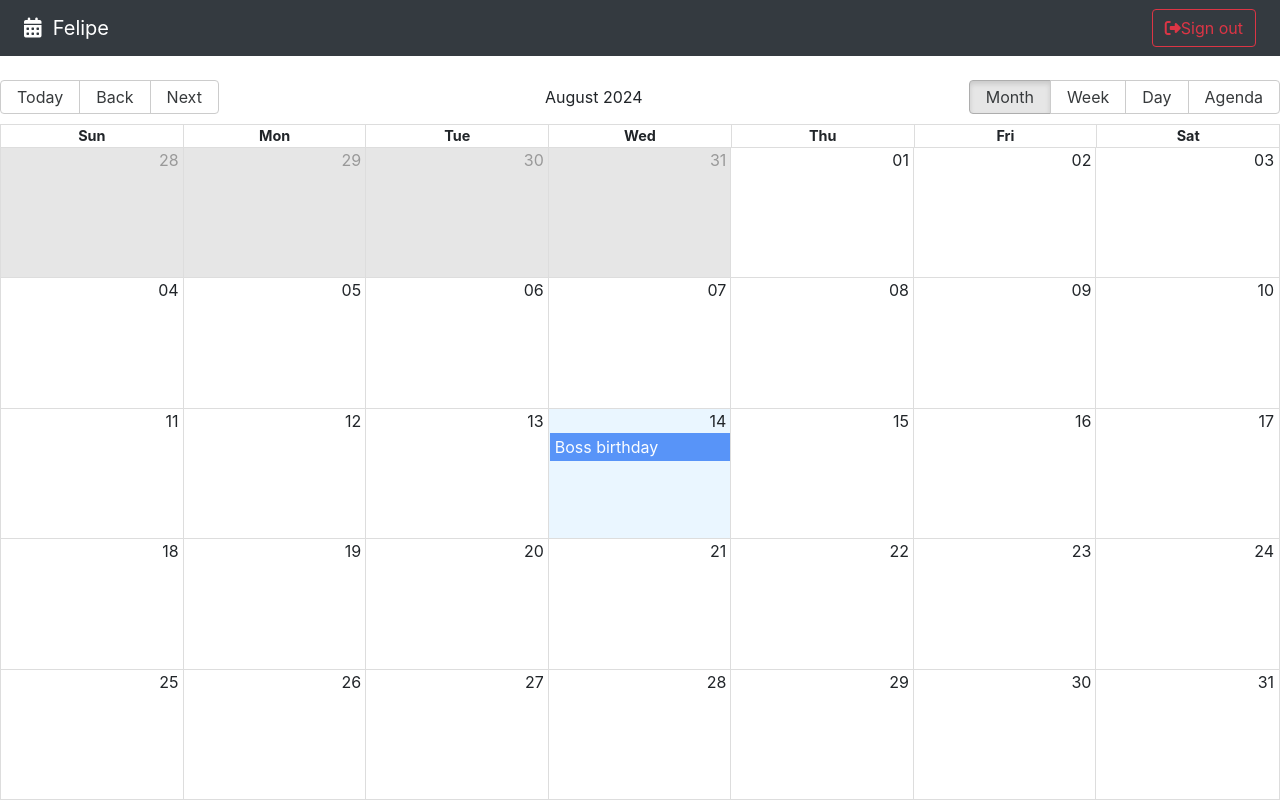
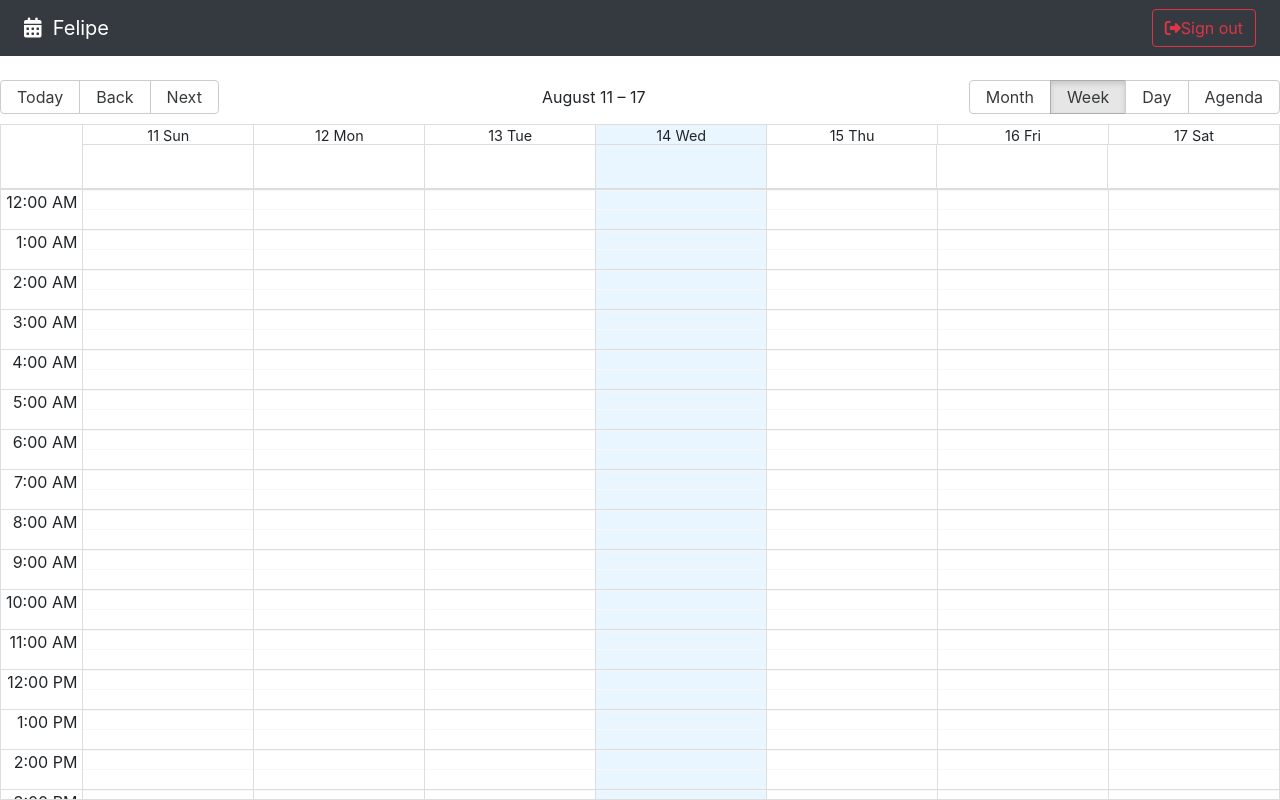
Before and after one commit to feliegonzalezmv/calendar-app, a React (Vite) app: page / in a window 1280 px wide. Built offline with nearby package versions, Linux system fonts and the light colour scheme.

Commit message:
Add calendar event component and listen events of calendar

```diff
--- /dev/null
+++ b/src/calendar/components/CalendarEvent.tsx
@@ -0,0 +1,15 @@
+import React from "react";
+import { EventProps } from "react-big-calendar";
+import { CustomEvent } from "../../types/customTypes";
+
+type CalendarEventProps = EventProps<CustomEvent>;
+
+export const CalendarEvent: React.FC<CalendarEventProps> = ({ event }) => {
+  const { title, user } = event;
+  return (
+    <>
+      <strong>{title}</strong>
+      <span> - {user?.name}</span>
+    </>
+  );
+};
--- a/src/calendar/index.ts
+++ b/src/calendar/index.ts
@@ -1,2 +1,3 @@
+export * from "./components/CalendarEvent";
+export * from "./components/NavBar";
 export * from "./pages/CalendarPage";
-export * from "./components/NavBar";
--- a/src/calendar/pages/CalendarPage.tsx
+++ b/src/calendar/pages/CalendarPage.tsx
@@ -1,42 +1,69 @@
-import { Calendar, CalendarProps } from "react-big-calendar";
+import { Calendar, View } from "react-big-calendar";
 import "react-big-calendar/lib/css/react-big-calendar.css";
 import { addHours } from "date-fns";
 
 import { NavBar } from "../components/NavBar";
 import { localizer } from "../../helpers";
+import { CalendarEvent } from "../components/CalendarEvent";
+import { CustomEvent } from "../../types/customTypes";
+import { useState } from "react";
 
-const events = [
+const events: CustomEvent[] = [
   {
     title: "Boss birthday",
-    notes: "Buy cupcake",
     start: new Date(),
     end: addHours(new Date(), 2),
+    notes: "Buy cupcake",
     bgColor: "#fafafa",
     user: { _id: "123", name: "Felipe" },
   },
 ];
 
 export const CalendarPage = () => {
-  const eventStyleGetter = (event: CalendarProps) => {
+  const [lastView, setLastView] = useState<View>(
+    (localStorage.getItem("lastView") as View) || "week"
+  );
+  const eventStyleGetter = () => {
     const style = {
       backgroundColor: "#347CF7",
       borderRadius: "0px",
       opacity: 0.8,
       color: "white",
     };
-    console.log("event :>> ", event);
+
     return { style };
   };
+
+  const onDoubleClick = (event: CustomEvent) => {
+    console.log({ doubleClick: event });
+  };
+
+  const onSelect = (event: CustomEvent) => {
+    console.log({ click: event });
+  };
+
+  const onViewChanged = (event: View) => {
+    localStorage.setItem("lastView", event);
+    setLastView(event);
+  };
+
   return (
     <>
       <NavBar></NavBar>
       <Calendar
         localizer={localizer}
         events={events}
+        defaultView={lastView}
         startAccessor="start"
         endAccessor="end"
         style={{ height: "calc(100vh - 80px)" }}
         eventPropGetter={eventStyleGetter}
+        components={{
+          event: CalendarEvent,
+        }}
+        onDoubleClickEvent={onDoubleClick}
+        onSelectEvent={onSelect}
+        onView={onViewChanged}
       />
     </>
   );
--- /dev/null
+++ b/src/types/customTypes.ts
@@ -0,0 +1,13 @@
+export type User = {
+  _id: string;
+  name: string;
+};
+
+export type CustomEvent = {
+  title: string;
+  start: Date;
+  end: Date;
+  notes?: string;
+  bgColor?: string;
+  user?: User;
+};
```
